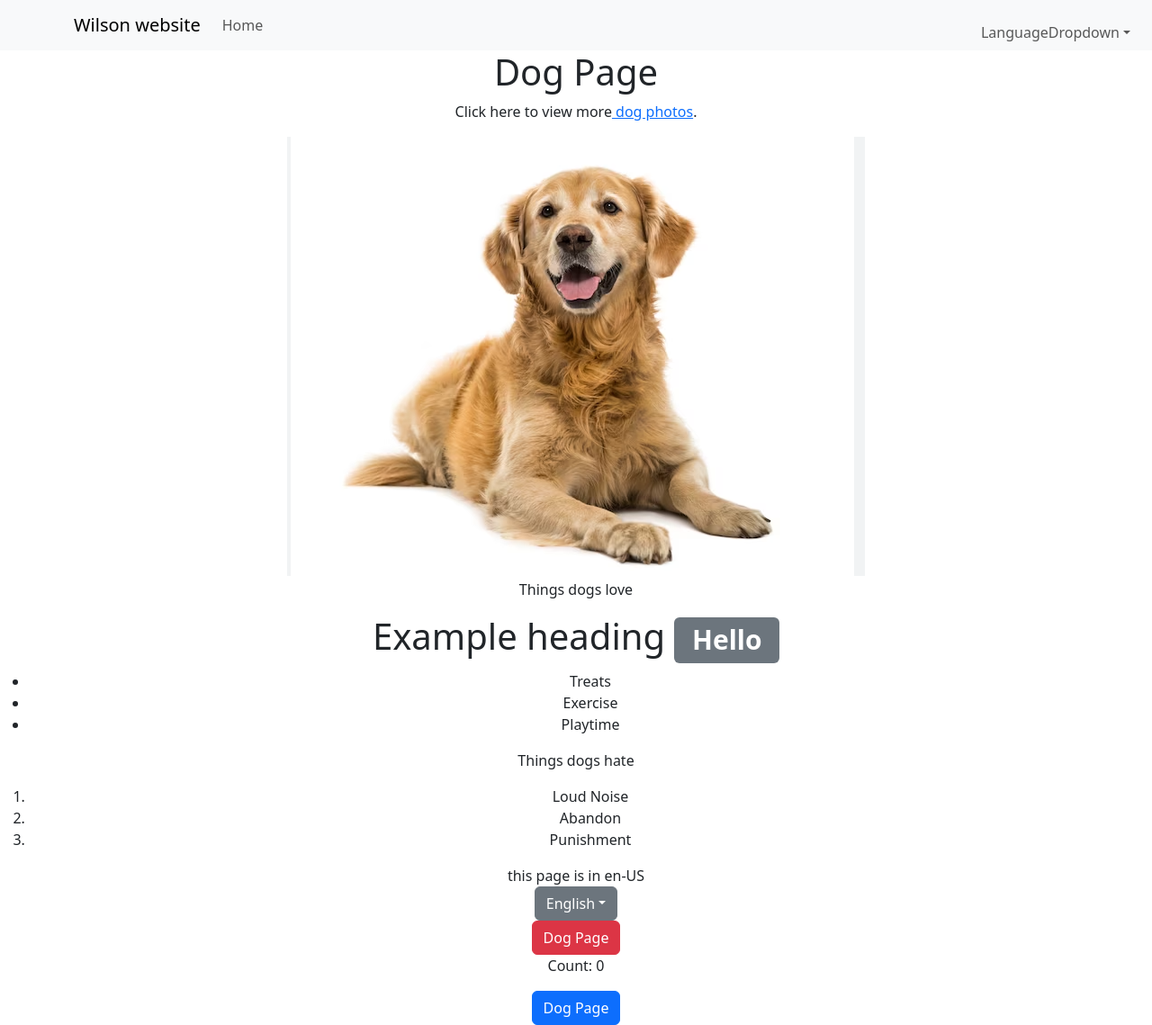
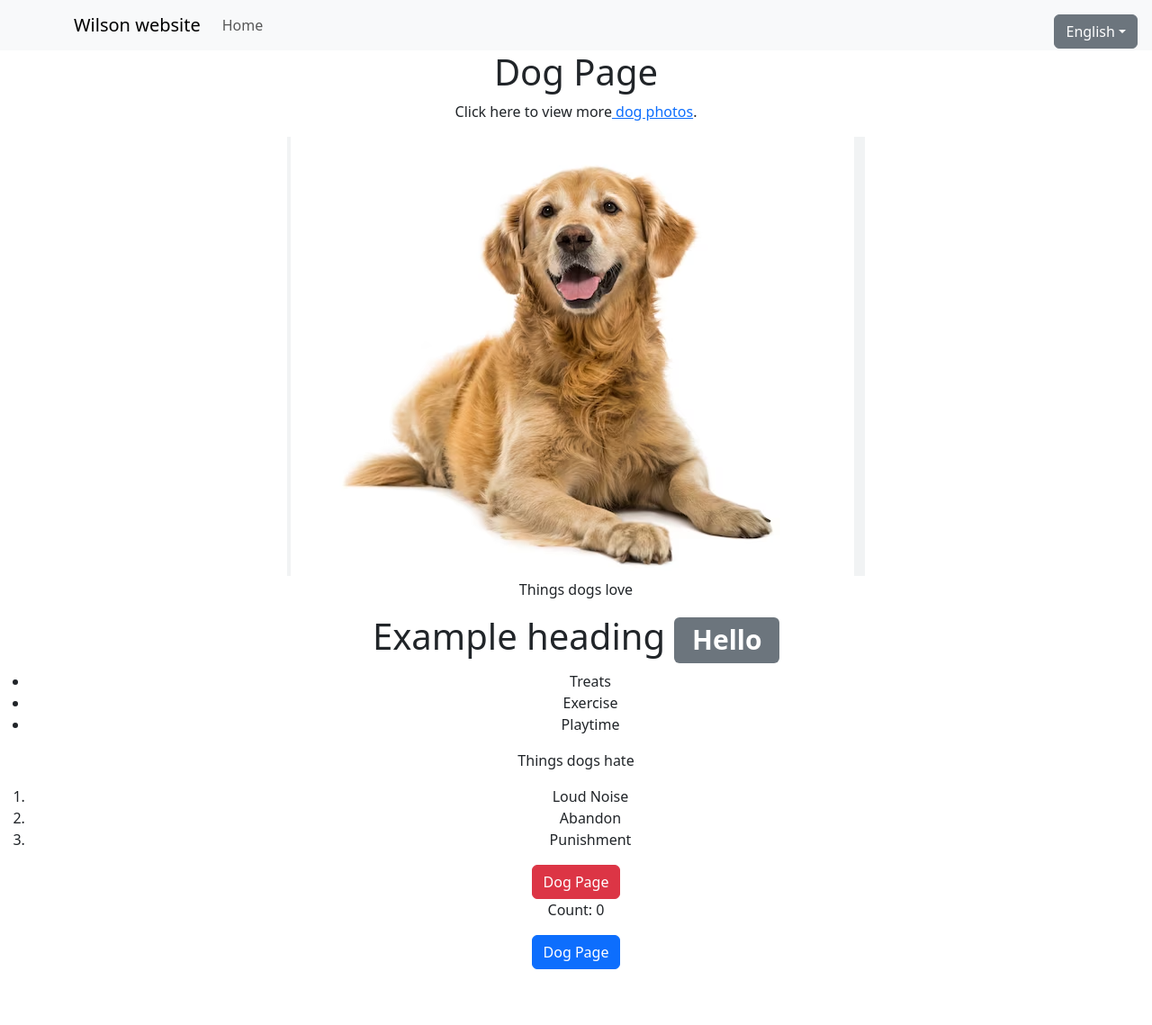
Before and after one commit to WilsonLaw23/react-demo, a React (Create React App) app: page / in a window 1280 px wide. Shown: the whole page at 90% size. After the commit the page ends 1077 px from the top, so only its background shows below. Built offline with nearby package versions, Linux system fonts and the light colour scheme.

Commit message:
replace the translation on the navbar top right

```diff
--- a/src/App.js
+++ b/src/App.js
@@ -22,8 +22,8 @@ export default function App() {
     lang = messages_zh_hk;
   }
 
-  return (
-    <><Navbar /><IntlProvider messages={lang} locale={locale}>
+  return (<IntlProvider messages={lang} locale={locale}>
+    <Navbar />
       <div className="App">
         <h1>
           <FormattedMessage id="title" defaultMessage="Dog Page" />
@@ -64,9 +64,8 @@ export default function App() {
             <FormattedMessage id="h3" defaultMessage="Punishment" />
           </li>
         </ol>
-        <LanguageDropdown />
         <ButtonWithCount title={title} />
       </div>
-    </IntlProvider></>
+    </IntlProvider>
   );
 }
--- a/src/components/LanguageDropdown.js
+++ b/src/components/LanguageDropdown.js
@@ -10,11 +10,8 @@ const LanguageDropdown = ({ title }) => {
     selectLang(selectedLocal);
   };
 
-  const currentLang = `this page is in ${locale}`;
-
   return (
     <div className="dropdown">
-      <div>{currentLang}</div>
       <button
         className="btn btn-secondary dropdown-toggle"
         type="button"
--- a/src/components/Navbar.js
+++ b/src/components/Navbar.js
@@ -1,13 +1,13 @@
 import Container from 'react-bootstrap/Container';
 import Nav from 'react-bootstrap/Nav';
 import Navbar from 'react-bootstrap/Navbar';
-import NavDropdown from 'react-bootstrap/NavDropdown';
+import LanguageDropdown from './LanguageDropdown';
 
 function bar() {
   return (
     <Navbar expand="lg" className="bg-body-tertiary">
       <Container>
-        <Navbar.Brand href="#home">Wilson website</Navbar.Brand>
+        <Navbar.Brand href="#brand">Wilson website</Navbar.Brand>
         <Navbar.Toggle aria-controls="basic-navbar-nav" />
 
         <Navbar.Collapse id="basic-navbar-nav">
@@ -15,12 +15,9 @@ function bar() {
             <Nav.Link href="#home">Home</Nav.Link>
 
             <Nav className="position-absolute top-0 end-0 mt-3 me-3 ">
-            <NavDropdown title="LanguageDropdown" id="LanguageDropdown">
-              <NavDropdown.Item href="#Eng">English</NavDropdown.Item>
-              <NavDropdown.Item href="#Eng">繁體中文</NavDropdown.Item>
-            </NavDropdown>
+            <LanguageDropdown />
             </Nav>
-          </Nav>
+            </Nav>
         </Navbar.Collapse>
       </Container>
     </Navbar>
```
